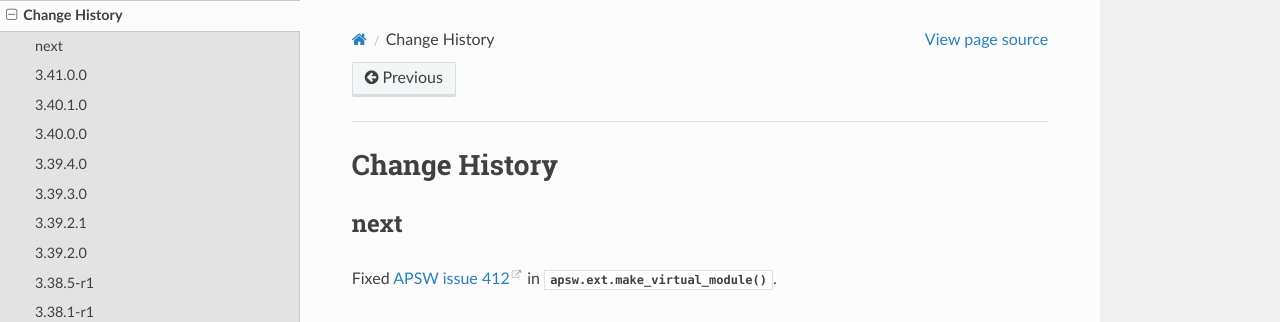
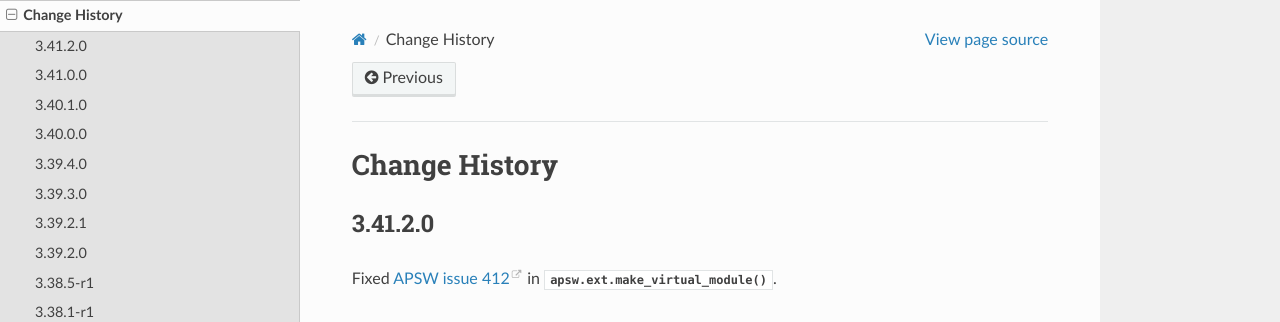
Before and after one commit to rogerbinns/apsw, a Sphinx documentation site: the page built from doc/changes.rst, in a window 1280 px wide and 900 px high. Shown: the top 322 px of the window. Built offline with Sphinx 7.4.7 and the Read the Docs theme 2.0.0, drawn with Linux system fonts in a browser that asks for light colours; pages that are not in the unit, such as notebooks, are missing from menus; the version number is read from the project's files by our own code.

Commit message:
Version number is known

```diff
--- a/doc/changes.rst
+++ b/doc/changes.rst
@@ -3,8 +3,8 @@ Change History
 
 .. currentmodule:: apsw
 
-next
-====
+3.41.2.0
+========
 
 Fixed :issue:`412` in :meth:`apsw.ext.make_virtual_module`.
 
```
